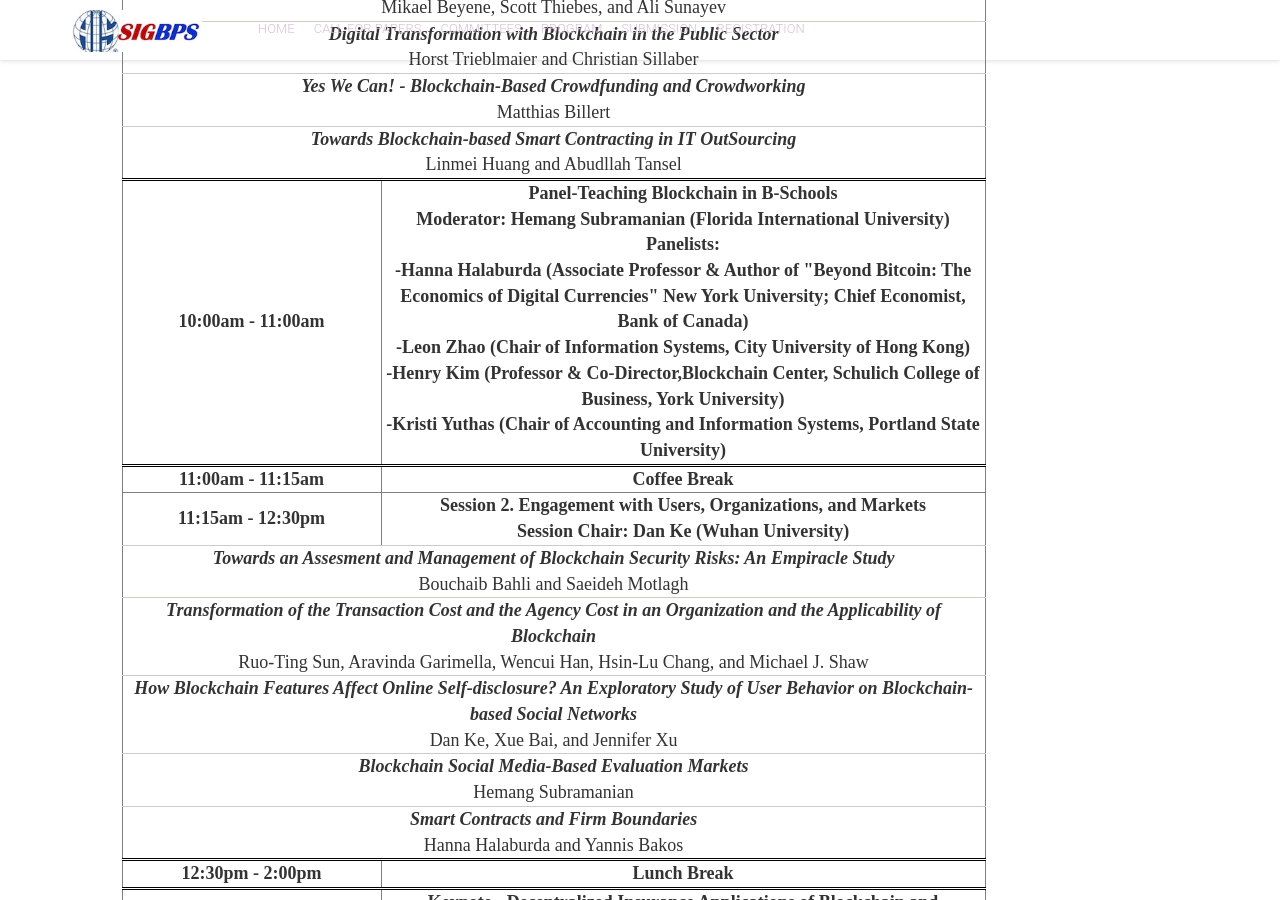
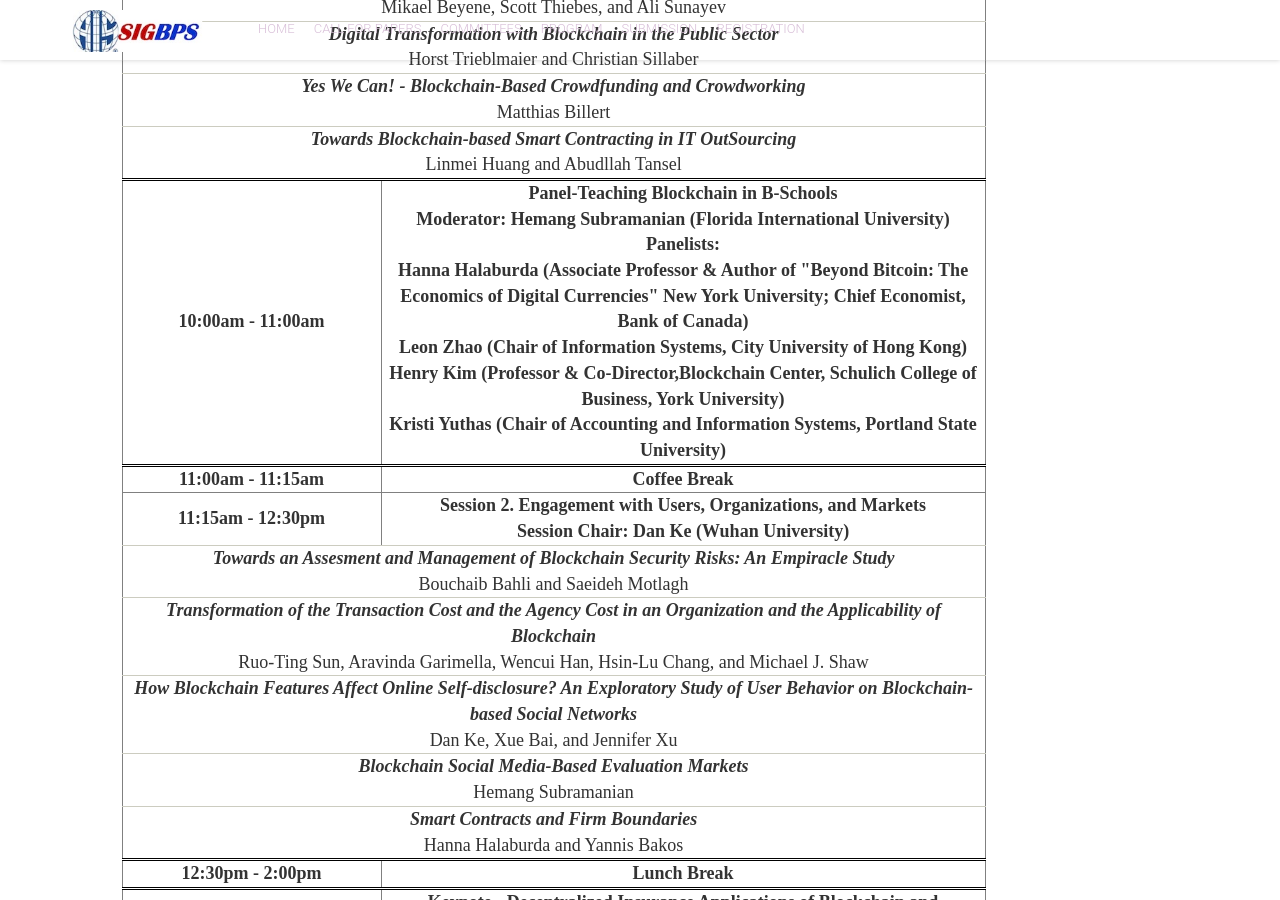
Before and after one commit to jayshanmis/jayshanmis.github.io, a Jekyll site: the page built from program.html, in a window 1280 px wide and 900 px high, scrolled down 832 px. Built offline with Jekyll 4.4.1, drawn with Linux system fonts in a browser that asks for light colours; nearby versions of some CDN libraries.

```diff
--- a/_includes/finalprogram.html
+++ b/_includes/finalprogram.html
@@ -45,10 +45,10 @@
 				<th>Panel-Teaching Blockchain in B-Schools<br/>
 				Moderator: Hemang Subramanian (Florida International University)<br/>
 				Panelists:<br/>
-					-Hanna Halaburda (Associate Professor & Author of "Beyond Bitcoin: The Economics of Digital Currencies" New York University; Chief Economist, Bank of Canada)<br/>
-					-Leon Zhao (Chair of Information Systems, City University of Hong Kong)<br/>
-					-Henry Kim (Professor & Co-Director,Blockchain Center, Schulich College of Business, York University)<br/>
-					-Kristi Yuthas (Chair of Accounting and Information Systems, Portland State University)</th>
+					Hanna Halaburda (Associate Professor & Author of "Beyond Bitcoin: The Economics of Digital Currencies" New York University; Chief Economist, Bank of Canada)<br/>
+					Leon Zhao (Chair of Information Systems, City University of Hong Kong)<br/>
+					Henry Kim (Professor & Co-Director,Blockchain Center, Schulich College of Business, York University)<br/>
+					Kristi Yuthas (Chair of Accounting and Information Systems, Portland State University)</th>
 		                 </tr>
 		            <tr style="border-top: double black;">
                             	<th>11:00am - 11:15am</th>
```
